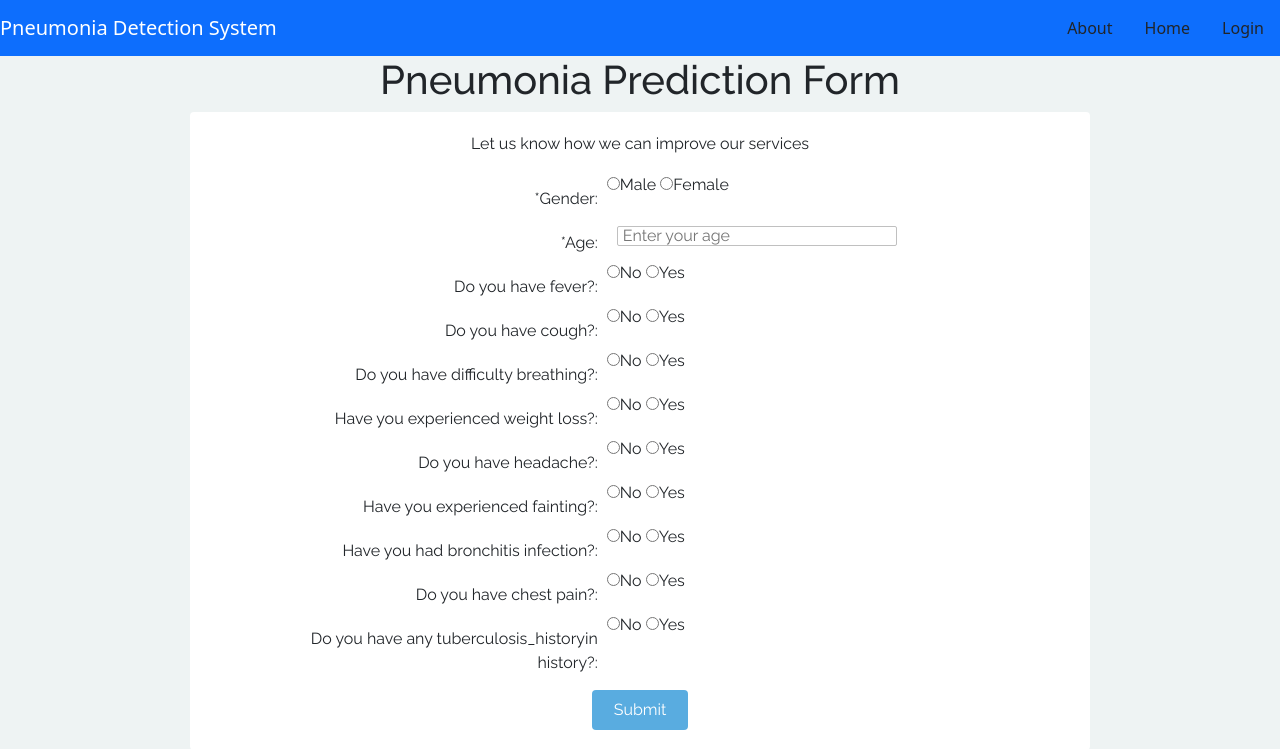
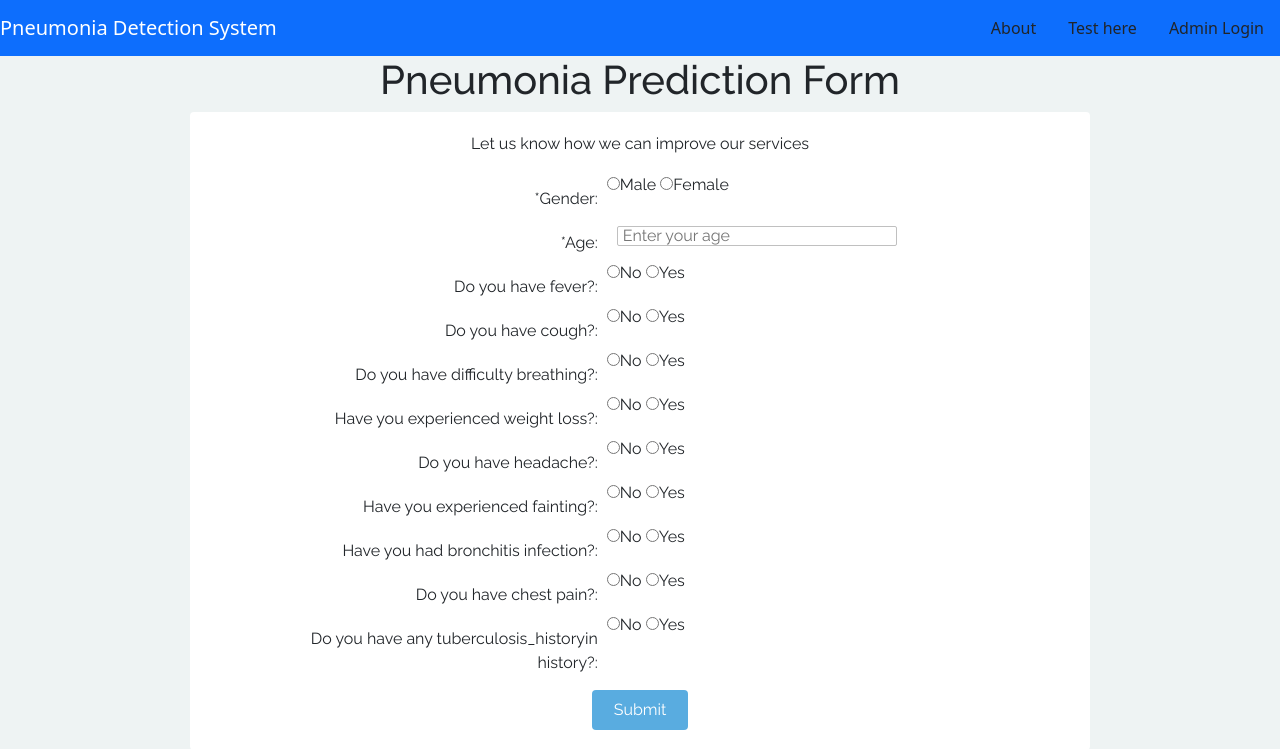
Before and after one commit to AganzeFelicite/Pneumonia_prediction_website_AI, a Django app: page / in a window 1280 px wide. Shown: the top 749 px of the page. Run offline with Django 4.2, Linux system fonts and the light colour scheme.

Commit message:
some changes

```diff
--- a/prediction/templates/prediction/base.html
+++ b/prediction/templates/prediction/base.html
@@ -26,13 +26,13 @@
       </li>
       <ul class="nav justify-content-end">
           <li class="nav-item">
-            <a class="nav-link active btn" href="{% url 'index' %}" aria-current="page" href="#">Home</a>
+            <a class="nav-link active btn" href="{% url 'index' %}" aria-current="page" href="#">Test here </a>
       </li>
 
       </ul>
         <ul class="nav justify-content-end">
             <li class="nav-item">
-              <a class="nav-link active btn" href="{% url 'admin:login' %}" aria-current="page" href="#">Login</a>
+              <a class="nav-link active btn" href="{% url 'admin:login' %}" aria-current="page" href="#">Admin Login</a>
         </li>
 
         </ul>
```
